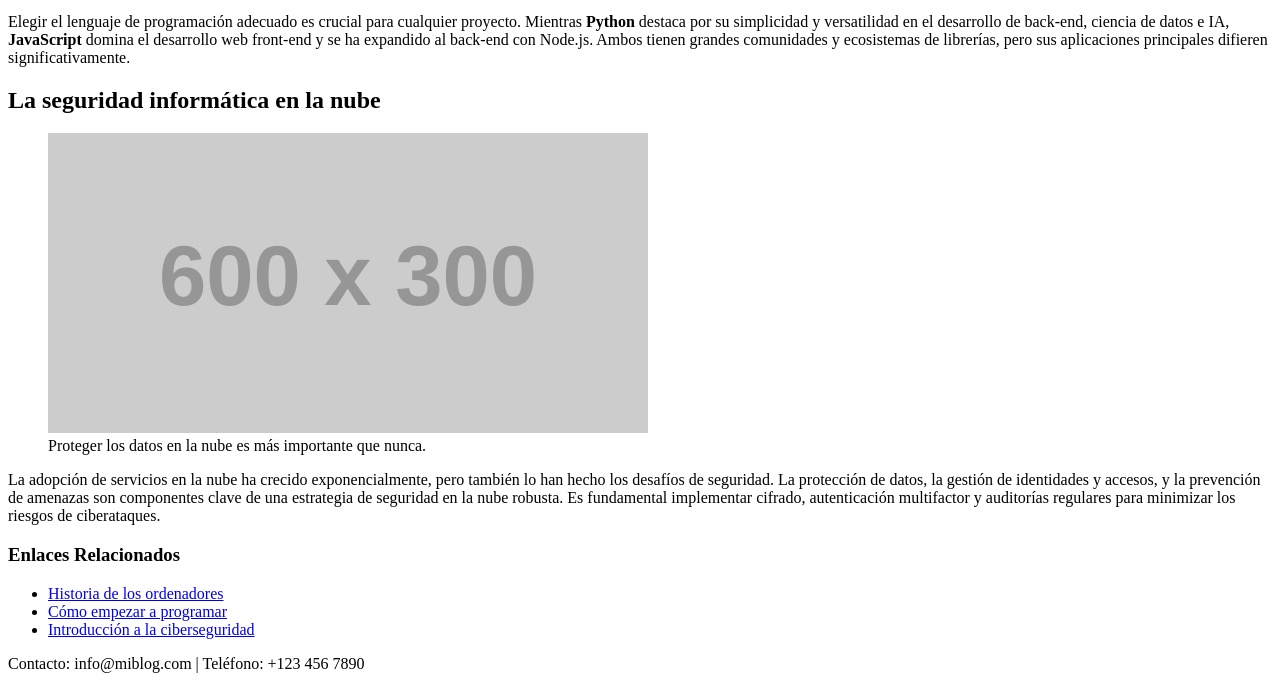
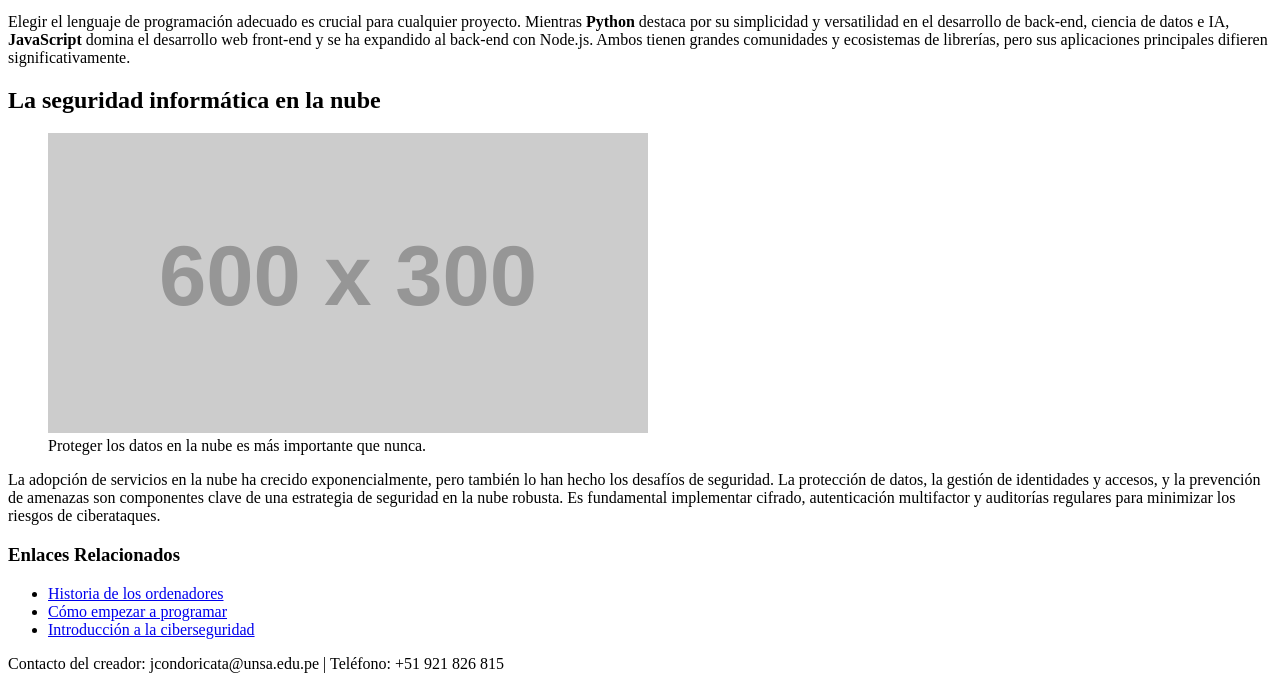
Before and after one commit to jass1509/laboratorio05, a plain HTML site: page index.html in a window 1280 px wide. Shown: the part 947-1636 px from the top of the page. Drawn offline with Linux system fonts and the light colour scheme; placeholder pictures from the web are drawn by us.

Commit message:
Update index.html

```diff
--- a/index.html
+++ b/index.html
@@ -57,7 +57,7 @@
     </aside>
 
     <footer>
-        <p>Contacto: info@miblog.com | Teléfono: +123 456 7890</p>
+        <p>Contacto del creador: jcondoricata@unsa.edu.pe | Teléfono: +51 921 826 815</p>
     </footer>
 
 </body>
```
